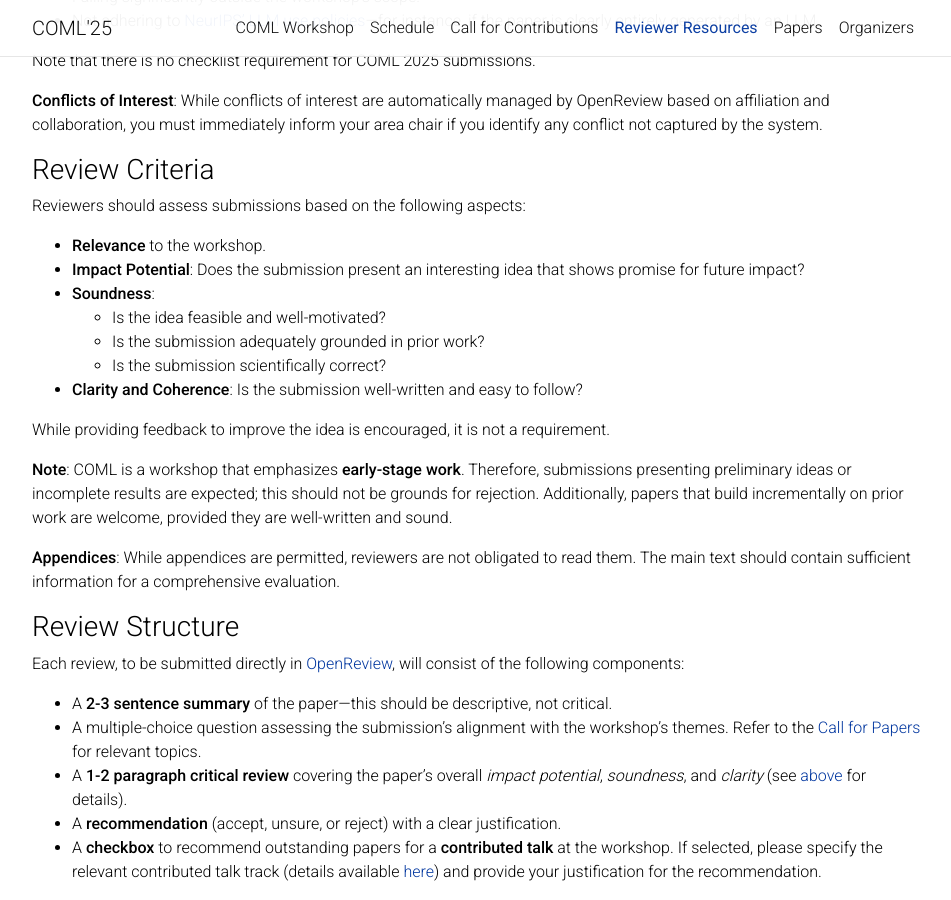
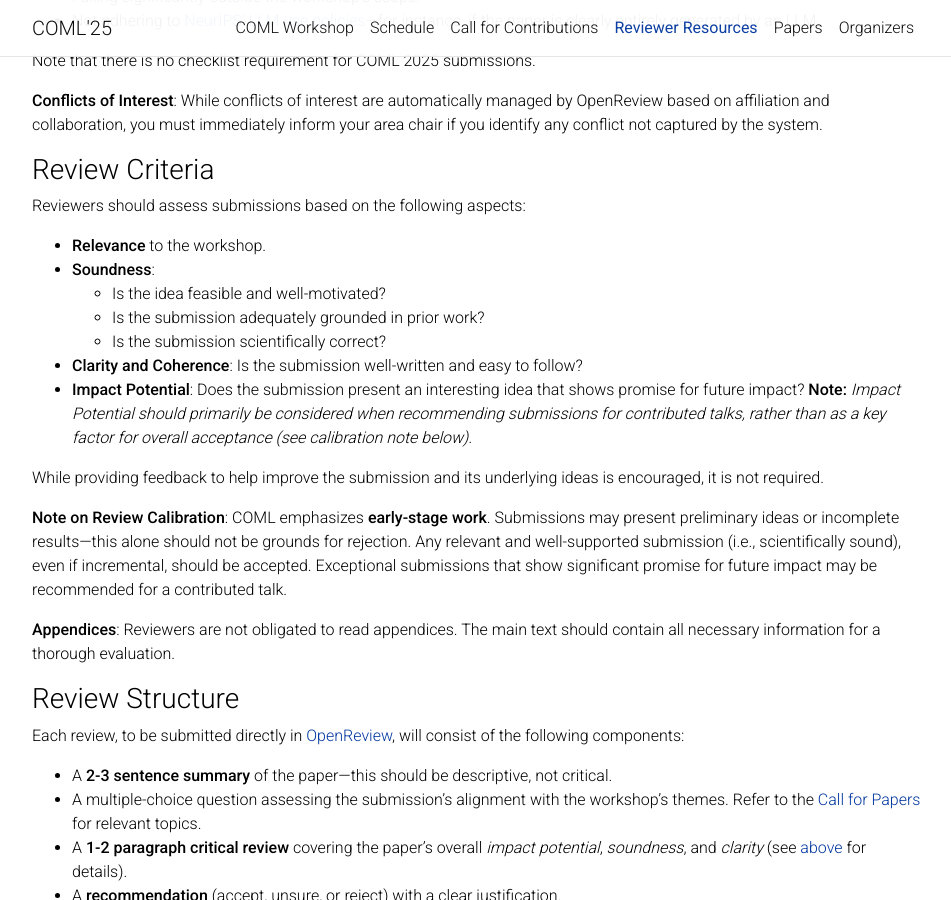
Before and after one commit to constrained-opt-ml/constrained-opt-ml.github.io, a Jekyll site: the page built from _pages/reviewers.md, in a window 1280 px wide and 900 px high, scrolled down 1089 px. Shown: the whole window, without its empty margins (163-1114 px from the left). Built offline with Jekyll 4.4.1, drawn with Linux system fonts in a browser that asks for light colours; comment, search, counter and statistics services are not loaded; a style sheet for code colours, icons or effects is not loaded.

Commit message:
Enhanced review criteria

```diff
--- a/_pages/reviewers.md
+++ b/_pages/reviewers.md
@@ -53,19 +53,20 @@ Note that there is no checklist requirement for COML 2025 submissions.
 
 Reviewers should assess submissions based on the following aspects:
 
-* **Relevance** to the workshop.
-* **Impact Potential**: Does the submission present an interesting idea that shows promise for future impact?
-* **Soundness**:
-  * Is the idea feasible and well-motivated?
-  * Is the submission adequately grounded in prior work?
-  * Is the submission scientifically correct?
-* **Clarity and Coherence**: Is the submission well-written and easy to follow?
+- **Relevance** to the workshop.
+- **Soundness**:
+  - Is the idea feasible and well-motivated?
+  - Is the submission adequately grounded in prior work?
+  - Is the submission scientifically correct?
+- **Clarity and Coherence**: Is the submission well-written and easy to follow?
+- **Impact Potential**: Does the submission present an interesting idea that shows promise for future impact?
+  **Note:** *Impact Potential should primarily be considered when recommending submissions for contributed talks, rather than as a key factor for overall acceptance (see calibration note below).*
 
-While providing feedback to improve the idea is encouraged, it is not a requirement.
+While providing feedback to help improve the submission and its underlying ideas is encouraged, it is not required.
 
-**Note**: COML is a workshop that emphasizes **early-stage work**. Therefore, submissions presenting preliminary ideas or incomplete results are expected; this should not be grounds for rejection. Additionally, papers that build incrementally on prior work are welcome, provided they are well-written and sound.
+**Note on Review Calibration**: COML emphasizes **early-stage work**. Submissions may present preliminary ideas or incomplete results—this alone should not be grounds for rejection. Any relevant and well-supported submission (i.e., scientifically sound), even if incremental, should be accepted. Exceptional submissions that show significant promise for future impact may be recommended for a contributed talk.
 
-**Appendices**: While appendices are permitted, reviewers are not obligated to read them. The main text should contain sufficient information for a comprehensive evaluation.
+**Appendices**: Reviewers are not obligated to read appendices. The main text should contain all necessary information for a thorough evaluation.
 
 ### Review Structure
 
```
